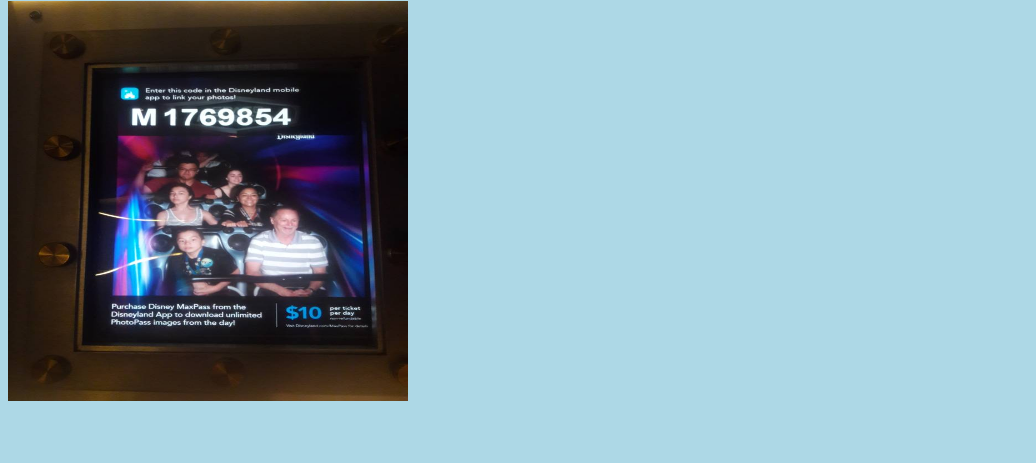
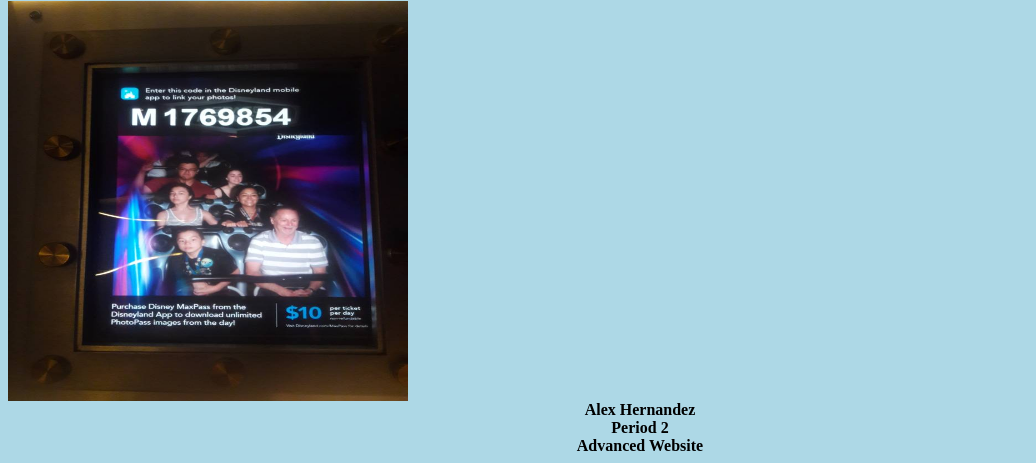
Before and after one commit to Alex198401/AdvancedWebsite, a plain HTML site: page index.html in a window 1280 px wide. Shown: the part 672-1135 px from the top of the page, without its empty margins (0-1036 px from the left). Before the commit the page ends 1081 px from the top, so only its background shows below. Drawn offline with Linux system fonts and the light colour scheme.

Commit message:
Update index.html

```diff
--- a/index.html
+++ b/index.html
@@ -23,5 +23,10 @@ and full English. </p>
 <img src = "Thanos.jpg" width="200" height="200" title="Before And After">
  <br>
 <img src = "SM.jpg" width="400" height="400" title="Me On Space Mountain">
+ <b> <center> Alex Hernandez <b>
+ <br>
+<b>  Period 2 <b>
+ <br>
+<b> Advanced Website </center> <b>
 </body>
 </html>
```
